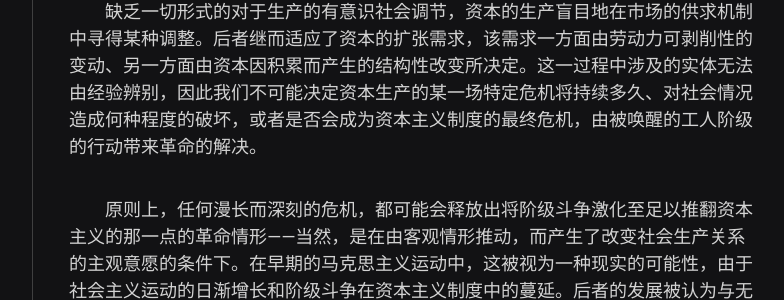
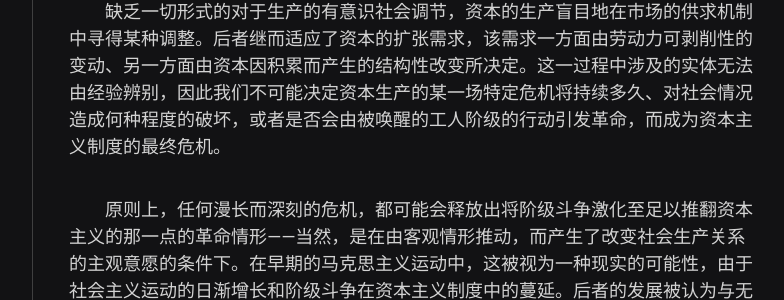
Before and after one commit to scatterdclouds/scatterdclouds.github.io, a Jekyll site: the page built from _posts/2022-01-08-pmattick-1983.md, in a window 1280 px wide. Shown: the part 1669-1969 px from the top of the page, without its empty margins (357-1141 px from the left). Built offline with Jekyll 4.4.1, drawn with Linux system fonts in a browser that asks for light colours; nearby versions of some CDN libraries; some web fonts are replaced; comment, search, counter and statistics services are not loaded.

Commit message:
Update 2022-01-08-pmattick-1983.md

```diff
--- a/_posts/2022-01-08-pmattick-1983.md
+++ b/_posts/2022-01-08-pmattick-1983.md
@@ -28,7 +28,7 @@ comments: true
 
 　　马克思的政治经济学批判必要地与政治经济学本身同样抽象。它只能处理资本主义发展的整体趋势，而非它在任何特定时期的各类具体表征。因为资本的积累既是这一制度得以发展的根基，也是它衰亡的理由，资本的生产以扩张与收缩的螺旋过程进行。这两种情况暗含了迥异的社会条件，因而也暗示了劳资双方各自的不同反应。当然，资本主义发展的整体趋势无疑暗示了依靠资本的进一步扩张来逃离一段低谷会越发困难，因而暗示了整个系统趋于崩溃的倾向。但要预言资本发展到何时就会因客观上无法继续积累而解体是不可能的。
 
-　　缺乏一切形式的对于生产的有意识社会调节，资本的生产盲目地在市场的供求机制中寻得某种调整。后者继而适应了资本的扩张需求，该需求一方面由劳动力可剥削性的变动、另一方面由资本因积累而产生的结构性改变所决定。这一过程中涉及的实体无法由经验辨别，因此我们不可能决定资本生产的某一场特定危机将持续多久、对社会情况造成何种程度的破坏，或者是否会成为资本主义制度的最终危机，由被唤醒的工人阶级的行动带来革命的解决。
+　　缺乏一切形式的对于生产的有意识社会调节，资本的生产盲目地在市场的供求机制中寻得某种调整。后者继而适应了资本的扩张需求，该需求一方面由劳动力可剥削性的变动、另一方面由资本因积累而产生的结构性改变所决定。这一过程中涉及的实体无法由经验辨别，因此我们不可能决定资本生产的某一场特定危机将持续多久、对社会情况造成何种程度的破坏，或者是否会由被唤醒的工人阶级的行动引发革命，而成为资本主义制度的最终危机。
 
 　　原则上，任何漫长而深刻的危机，都可能会释放出将阶级斗争激化至足以推翻资本主义的那一点的革命情形——当然，是在由客观情形推动，而产生了改变社会生产关系的主观意愿的条件下。在早期的马克思主义运动中，这被视为一种现实的可能性，由于社会主义运动的日渐增长和阶级斗争在资本主义制度中的蔓延。后者的发展被认为与无产阶级意识的发展、工人阶级组织的兴起，以及越发普遍的对资本主义社会可被替代的认可并行。
 
```
